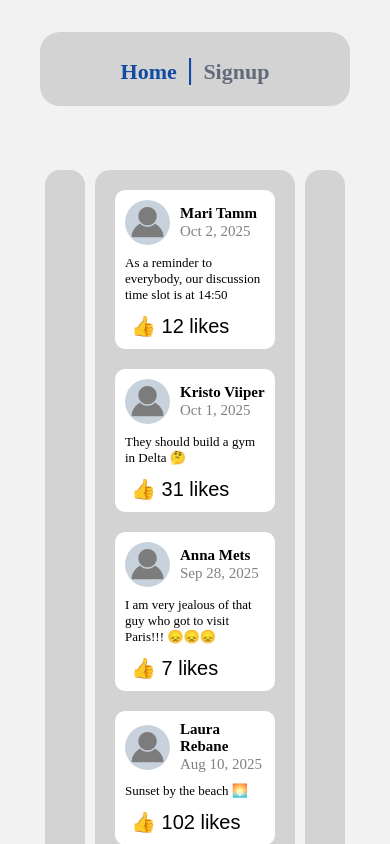
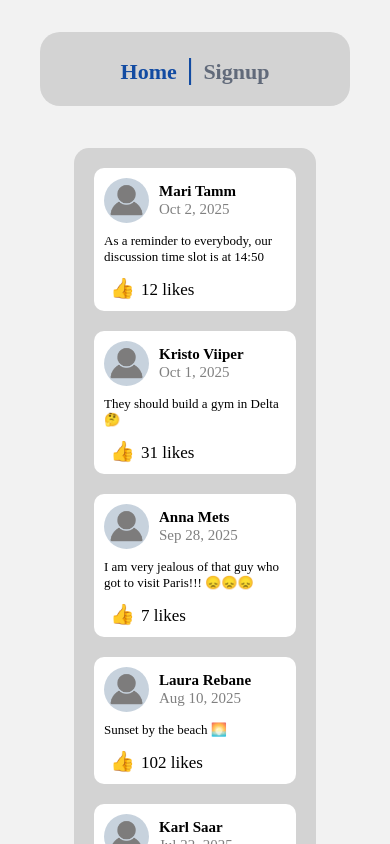
Before and after one commit to Vezaaz/Team-AG, a Vue app in the folder App/: page / in a window 390 px wide. Shown: the top 844 px of the page. Built offline with nearby package versions, Linux system fonts and the light colour scheme.

Commit message:
Fixing like button and overall styling

```diff
--- a/App/src/components/Footer.vue
+++ b/App/src/components/Footer.vue
@@ -20,7 +20,7 @@ export default {
   background-color: lightgrey;
   color: rgb(18, 75, 162);
   text-align: center;
-  padding: 20px;
+  padding: 25px;
   margin-top: auto;
   border-radius: 15px;
 }
--- a/App/src/components/Posts.vue
+++ b/App/src/components/Posts.vue
@@ -23,9 +23,9 @@
 
       <p class="post-text">{{ post.text }}</p>
 
-      <button class="like-btn" @click="likePost(post.id)">
-        👍 {{ post.likes }} likes
-      </button>
+      <button class = "like-btn" @click="likePost(post.id)">👍</button>
+
+      <span class = "like-text">{{ post.likes }} likes</span>
     </div>
 
     <button class="reset-btn" @click="resetLikes">Reset likes</button>
@@ -123,6 +123,12 @@ export default {
   font-size: 20px;
 }
 
+.like-text {
+  color: black;
+  font: bold;
+  font-size: 17px;
+}
+
 .like-btn:hover {
   transform: scale(1.3);
 }
@@ -152,4 +158,11 @@ export default {
 .error {
   color: red;
 }
+
+@media (max-width: 600px) {
+  .like-btn:hover {
+    transform: none !important;
+  }
+}
+
 </style>
--- a/App/src/views/HomeView.vue
+++ b/App/src/views/HomeView.vue
@@ -21,15 +21,15 @@ export default {
 }
 </script>
 
-<style scoped>
+<style>
+
 main {
-  margin-top: 2px;
-  margin-bottom: 2px;
+  width: 100%;
   display: flex;
-  justify-content: center;
-  align-items: stretch;
+  justify-content: space-between;
   background: #f2f2f2;
   gap: 20px;
+  margin: 0;
 }
 
 .left-main, .right-main {
@@ -48,8 +48,7 @@ main {
   }
 
   .left-main, .right-main {
-    flex: 1 1 50px;
-    min-width: 40px;
+    display: none;
   }
 }
 </style>
--- a/App/src/views/SignupView.vue
+++ b/App/src/views/SignupView.vue
@@ -69,14 +69,13 @@ body {
 
 .signup-container {
     margin: 10px auto;
-    margin-top: 45px;
+    margin-top: 35px;
     background-color: lightgray;
     padding: 30px;
     border-radius: 10px;
     width: 100%;
     max-width: 300px;
     height: fit-content;
-    min-height: 275px;
     display: flex;
     box-sizing: border-box;
     flex-direction: column;
```
Also changed, not shown: App/src/assets/mainbackimages.jpg (added).
